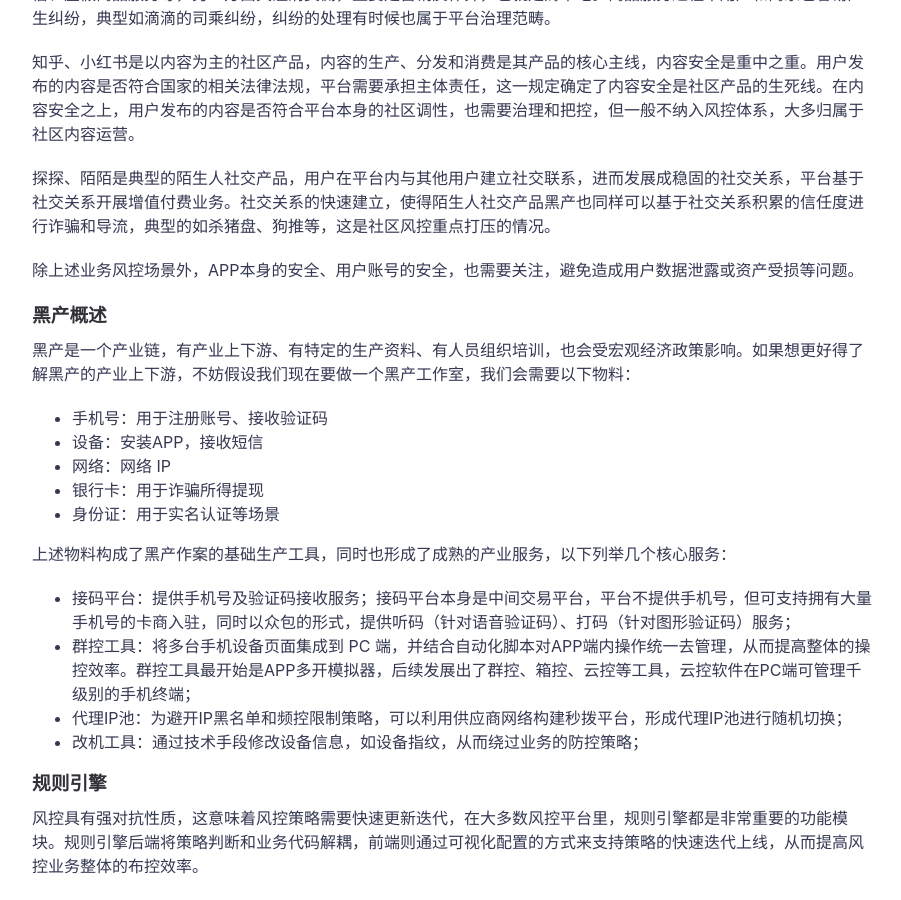
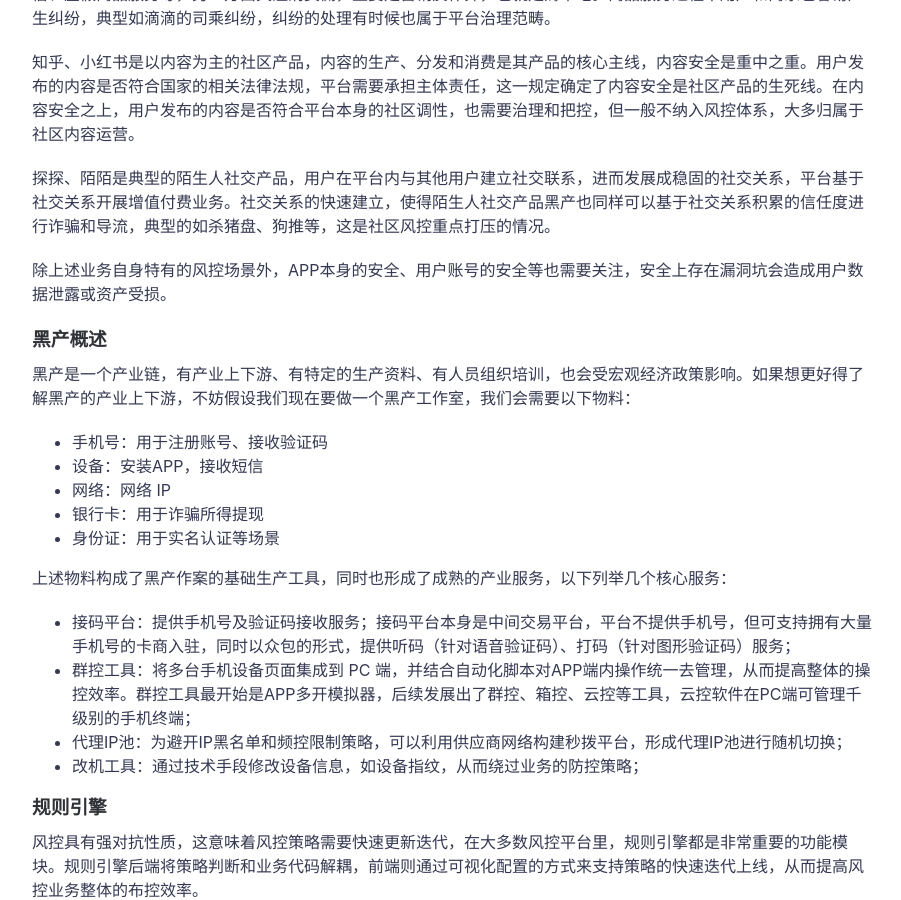
Before and after one commit to icarus507/icarus507.github.io, a Jekyll site: the page built from _posts/2021-05-01-关于风控（上）.md, in a window 1280 px wide and 900 px high, scrolled down 918 px. Shown: the whole window, without its empty margins (188-1089 px from the left). Built offline with Jekyll 4.4.1, drawn with Linux system fonts in a browser that asks for light colours.

Commit message:
Update 2021-05-01-关于风控（上）.md

```diff
--- a/_posts/2021-05-01-关于风控（上）.md
+++ b/_posts/2021-05-01-关于风控（上）.md
@@ -16,7 +16,7 @@ featured-img: shane-rounce-205187
 
 探探、陌陌是典型的陌生人社交产品，用户在平台内与其他用户建立社交联系，进而发展成稳固的社交关系，平台基于社交关系开展增值付费业务。社交关系的快速建立，使得陌生人社交产品黑产也同样可以基于社交关系积累的信任度进行诈骗和导流，典型的如杀猪盘、狗推等，这是社区风控重点打压的情况。
 
-除上述业务风控场景外，APP本身的安全、用户账号的安全，也需要关注，避免造成用户数据泄露或资产受损等问题。
+除上述业务自身特有的风控场景外，APP本身的安全、用户账号的安全等也需要关注，安全上存在漏洞坑会造成用户数据泄露或资产受损。
 
 ### 黑产概述
 
```
